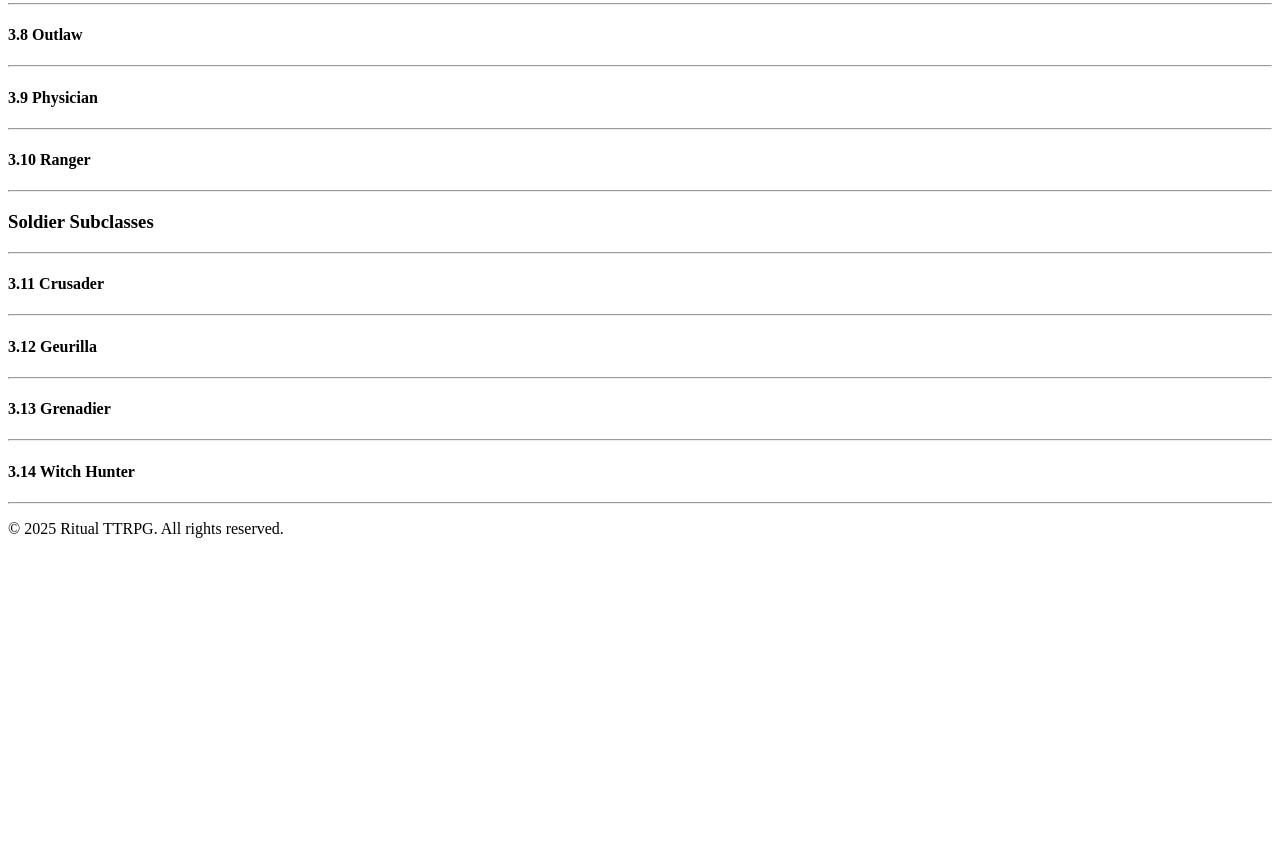
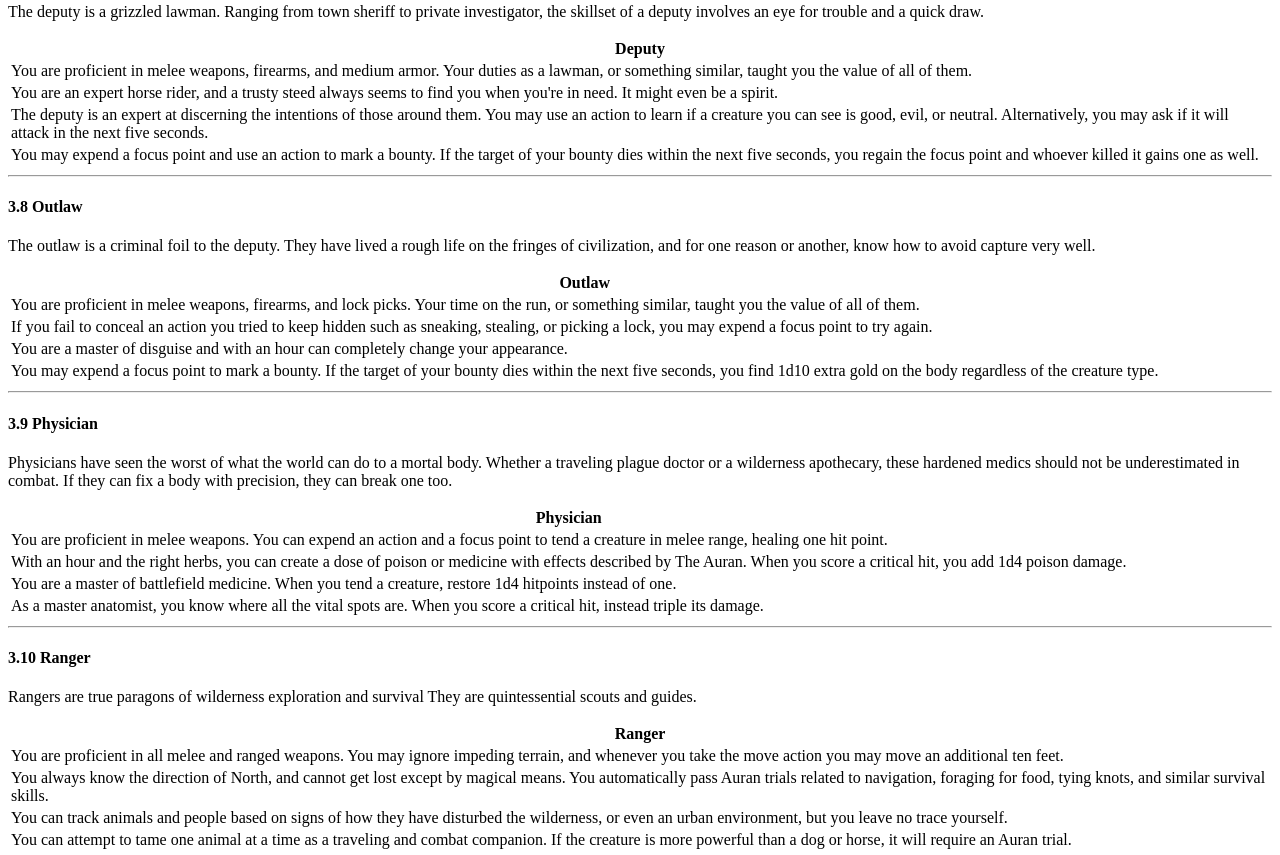
Before and after one commit to JTMancino/ritual, a website with bundled scripts: page rules.html in a window 1280 px wide. Shown: the part 3103-3958 px from the top of the page. Before the commit the page ends 3657 px from the top, so only its background shows below. Built offline with nearby package versions, Linux system fonts and the light colour scheme; a script that the page names is missing.

Commit message:
Frontiersman subclasses complete

```diff
--- a/rules.html
+++ b/rules.html
@@ -241,12 +241,108 @@
       <h3>3.6 Frontiersman Subclasses</h3>
       <hr>
       <h4>3.7 Deputy</h4>
+      <p>The deputy is a grizzled lawman. Ranging from town sheriff to private investigator, the skillset of a deputy involves an eye for trouble and a quick draw.</p>
+
+      <table>
+        <thead>
+          <tr>
+            <th>Deputy</th>
+          </tr>
+        </thead>
+        <tbody>
+          <tr>
+            <td>You are proficient in melee weapons, firearms, and medium armor. Your duties as a lawman, or something similar, taught you the value of all of them.</td>
+          </tr>
+          <tr>
+            <td>You are an expert horse rider, and a trusty steed always seems to find you when you're in need. It might even be a spirit.</td>
+          </tr>
+          <tr>
+            <td>The deputy is an expert at discerning the intentions of those around them. You may use an action to learn if a creature you can see is good, evil, or neutral. Alternatively, you may ask if it will attack in the next five seconds.</td>
+          </tr>
+          <tr>
+            <td>You may expend a focus point and use an action to mark a bounty. If the target of your bounty dies within the next five seconds, you regain the focus point and whoever killed it gains one as well.</td>
+          </tr>
+        </tbody>
+      </table>
+
       <hr>
       <h4>3.8 Outlaw</h4>
+      <p>The outlaw is a criminal foil to the deputy. They have lived a rough life on the fringes of civilization, and for one reason or another, know how to avoid capture very well.</p>
+
+      <table>
+        <thead>
+          <tr>
+            <th>Outlaw</th>
+          </tr>
+        </thead>
+        <tbody>
+          <tr>
+            <td>You are proficient in melee weapons, firearms, and lock picks. Your time on the run, or something similar, taught you the value of all of them.</td>
+          </tr>
+          <tr>
+            <td>If you fail to conceal an action you tried to keep hidden such as sneaking, stealing, or picking a lock, you may expend a focus point to try again.</td>
+          </tr>
+          <tr>
+            <td>You are a master of disguise and with an hour can completely change your appearance.</td>
+          </tr>
+          <tr>
+            <td>You may expend a focus point to mark a bounty. If the target of your bounty dies within the next five seconds, you find 1d10 extra gold on the body regardless of the creature type.</td>
+          </tr>
+        </tbody>
+      </table>
+
       <hr>
       <h4>3.9 Physician</h4>
+      <p>Physicians have seen the worst of what the world can do to a mortal body. Whether a traveling plague doctor or a wilderness apothecary, these hardened medics should not be underestimated in combat. If they can fix a body with precision, they can break one too.</p>
+
+      <table>
+        <thead>
+          <tr>
+            <th>Physician</th>
+          </tr>
+        </thead>
+        <tbody>
+          <tr>
+            <td>You are proficient in melee weapons. You can expend an action and a focus point to tend a creature in melee range, healing one hit point.</td>
+          </tr>
+          <tr>
+            <td>With an hour and the right herbs, you can create a dose of poison or medicine with effects described by The Auran. When you score a critical hit, you add 1d4 poison damage.</td>
+          </tr>
+          <tr>
+            <td>You are a master of battlefield medicine. When you tend a creature, restore 1d4 hitpoints instead of one.</td>
+          </tr>
+          <tr>
+            <td>As a master anatomist, you know where all the vital spots are. When you score a critical hit, instead triple its damage.</td>
+          </tr>
+        </tbody>
+      </table>
+
       <hr>
       <h4>3.10 Ranger</h4>
+      <p>Rangers are true paragons of wilderness exploration and survival They are quintessential scouts and guides.</p>
+
+      <table>
+        <thead>
+          <tr>
+            <th>Ranger</th>
+          </tr>
+        </thead>
+        <tbody>
+          <tr>
+            <td>You are proficient in all melee and ranged weapons. You may ignore impeding terrain, and whenever you take the move action you may move an additional ten feet.</td>
+          </tr>
+          <tr>
+            <td>You always know the direction of North, and cannot get lost except by magical means. You automatically pass Auran trials related to navigation, foraging for food, tying knots, and similar survival skills.</td>
+          </tr>
+          <tr>
+            <td>You can track animals and people based on signs of how they have disturbed the wilderness, or even an urban environment, but you leave no trace yourself. </td>
+          </tr>
+          <tr>
+            <td>You can attempt to tame one animal at a time as a traveling and combat companion. If the creature is more powerful than a dog or horse, it will require an Auran trial.</td>
+          </tr>
+        </tbody>
+      </table>
+
       <hr>
       <h3>Soldier Subclasses</h3>
       <hr>
```
